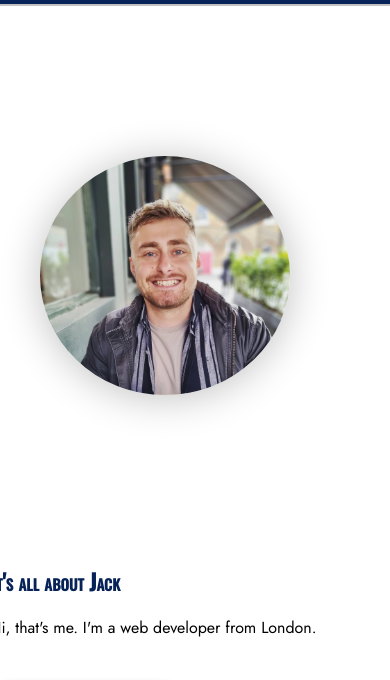
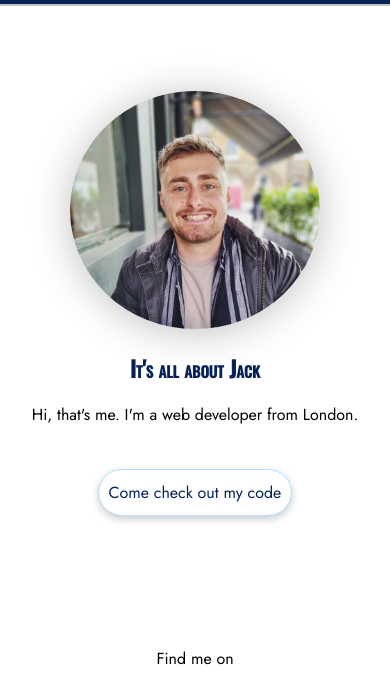
Before and after one commit to JackOliCode/Portfolio-website, a website: page index.html in a window 390 px wide. Shown: the part 119-799 px from the top of the page. Drawn offline with nearby package versions, Linux system fonts and the light colour scheme; a web font is replaced by a local one.

Commit message:
added @media query to index page. Text and image now centered when screensize under 700px. No longer float. Removed margins

```diff
--- a/css/style.css
+++ b/css/style.css
@@ -413,3 +413,19 @@ button:hover, button:focus,
     font-size: 22px;
   }
 }
+
+@media all and (max-width: 700px) {
+	.profile-container {
+		text-align: center;
+		margin-top: 10vh;
+	}
+	.profile__portrait {
+		float: none;
+		margin: 0;
+	}
+	.profile-container__item {
+		float: none;
+		width: auto;
+		margin: 0;
+	}
+}
```
